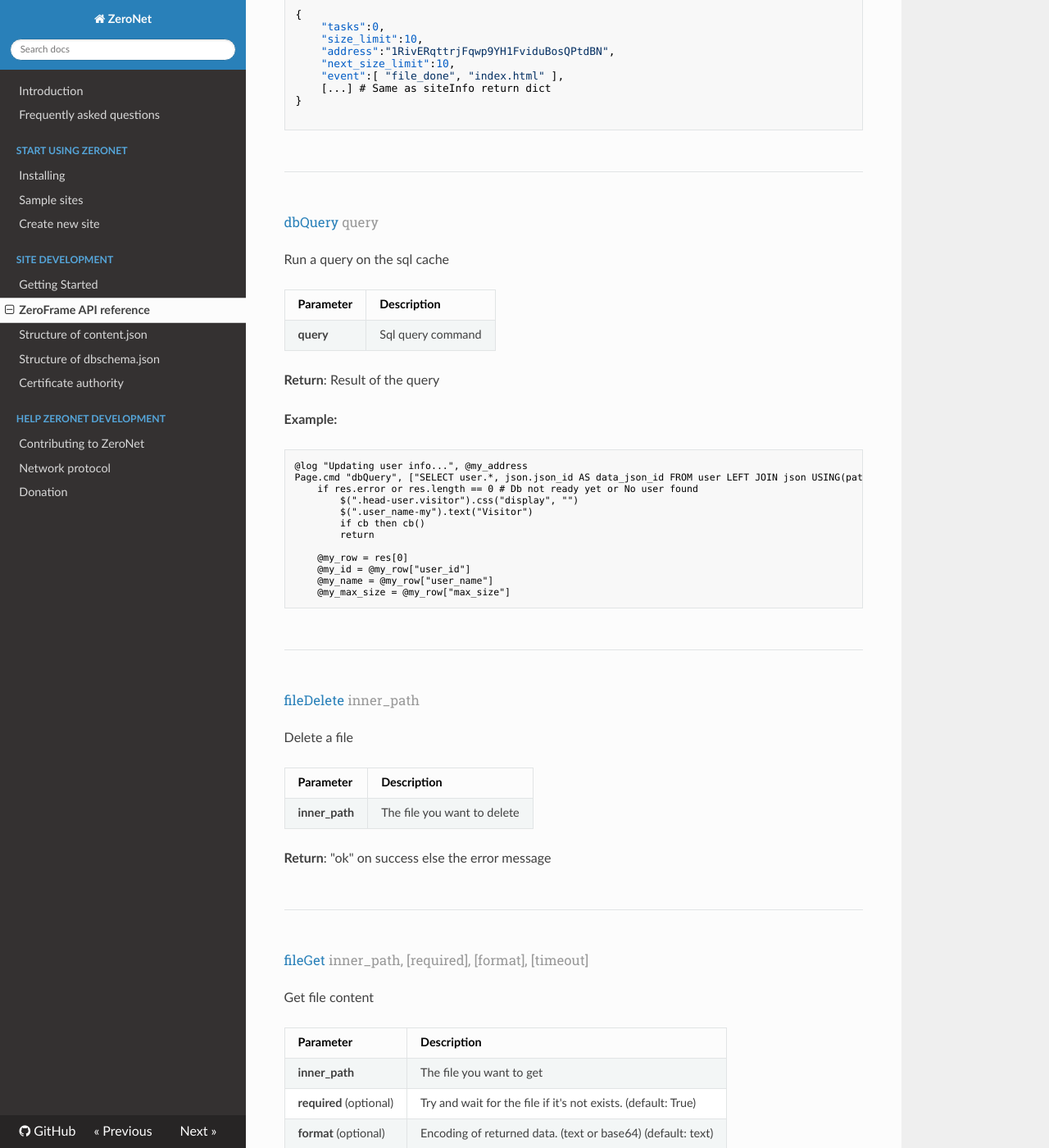
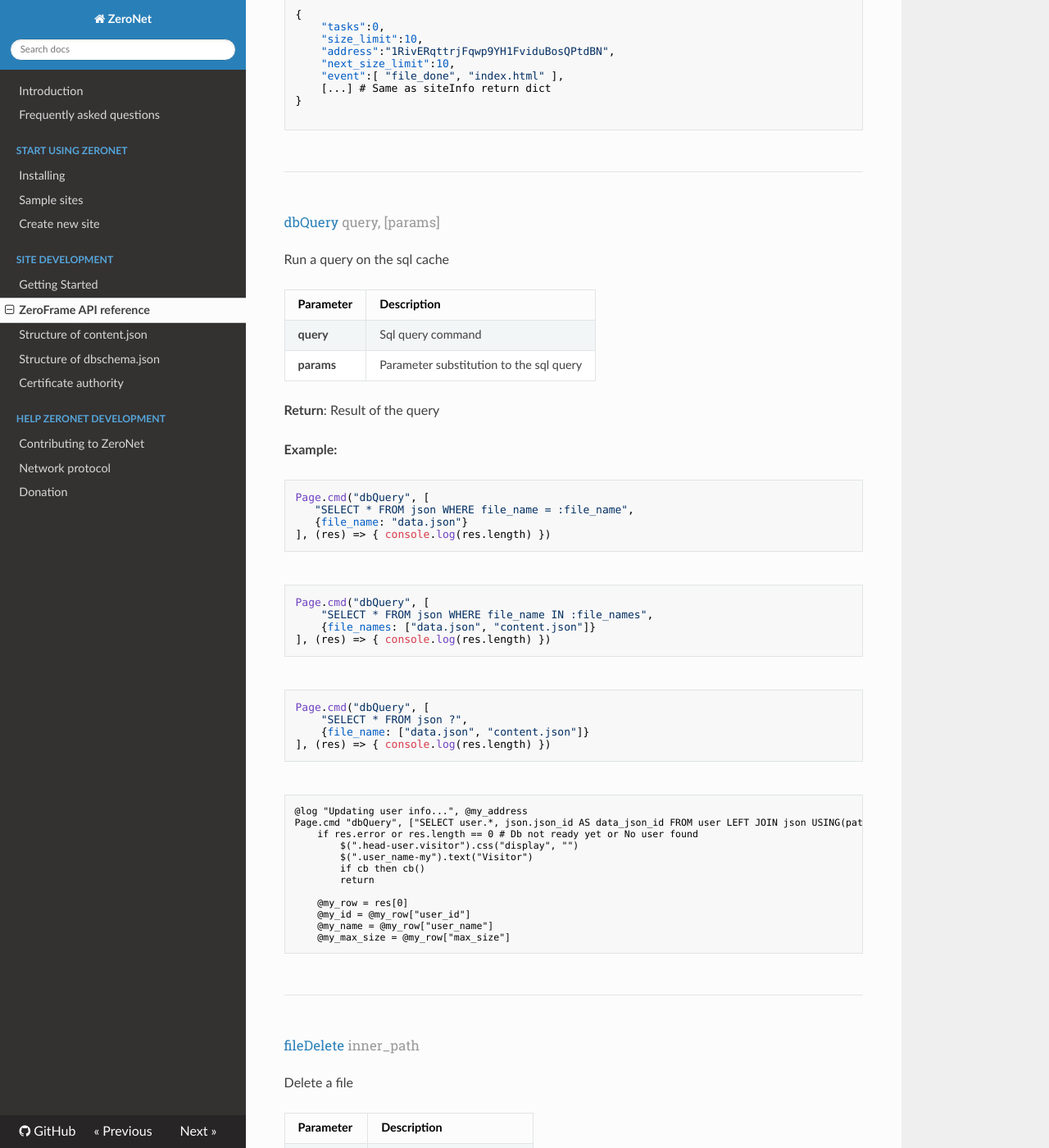
Before and after one commit to HelloZeroNet/Documentation, an MkDocs documentation site: the page built from docs/site_development/zeroframe_api_reference.md, in a window 1280 px wide and 1400 px high, scrolled down 8267 px. Shown: the whole window at 82% size. Built offline with MkDocs 1.6.1, drawn with Linux system fonts in a browser that asks for light colours; nearby versions of some CDN libraries; comment, search, counter and statistics services are not loaded; old or Windows-style settings are respelled for this version of MkDocs.

Commit message:
Add missing dbQuery parameter document

````diff
--- a/docs/site_development/zeroframe_api_reference.md
+++ b/docs/site_development/zeroframe_api_reference.md
@@ -353,16 +353,40 @@ route: (cmd, data) ->
 ---
 
 
-#### dbQuery _query_
+#### dbQuery _query, [params]_
 Run a query on the sql cache
 
 Parameter            | Description
                  --- | ---
 **query**            | Sql query command
+**params**           | Parameter substitution to the sql query
 
 **Return**: <list> Result of the query
 
+
 **Example:**
+```javascript
+Page.cmd("dbQuery", [
+   "SELECT * FROM json WHERE file_name = :file_name",
+   {file_name: "data.json"}
+], (res) => { console.log(res.length) })
+```
+
+```javascript
+Page.cmd("dbQuery", [
+    "SELECT * FROM json WHERE file_name IN :file_names",
+    {file_names: ["data.json", "content.json"]}
+], (res) => { console.log(res.length) })
+```
+
+```javascript
+Page.cmd("dbQuery", [
+    "SELECT * FROM json ?",
+    {file_name: ["data.json", "content.json"]}
+], (res) => { console.log(res.length) })
+```
+
+
 ```coffeescript
 @log "Updating user info...", @my_address
 Page.cmd "dbQuery", ["SELECT user.*, json.json_id AS data_json_id FROM user LEFT JOIN json USING(path) WHERE path='#{@my_address}/data.json'"], (res) =>
````
